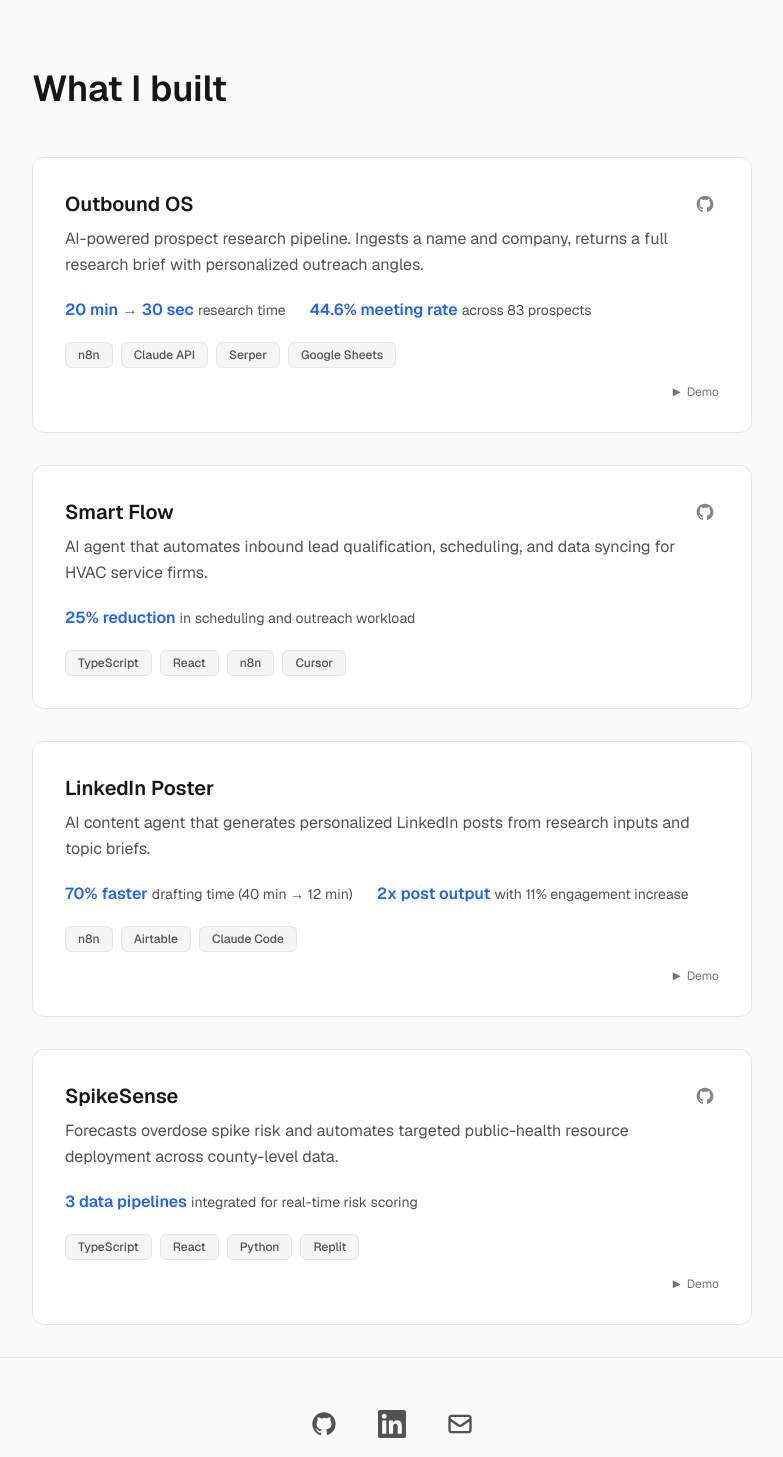
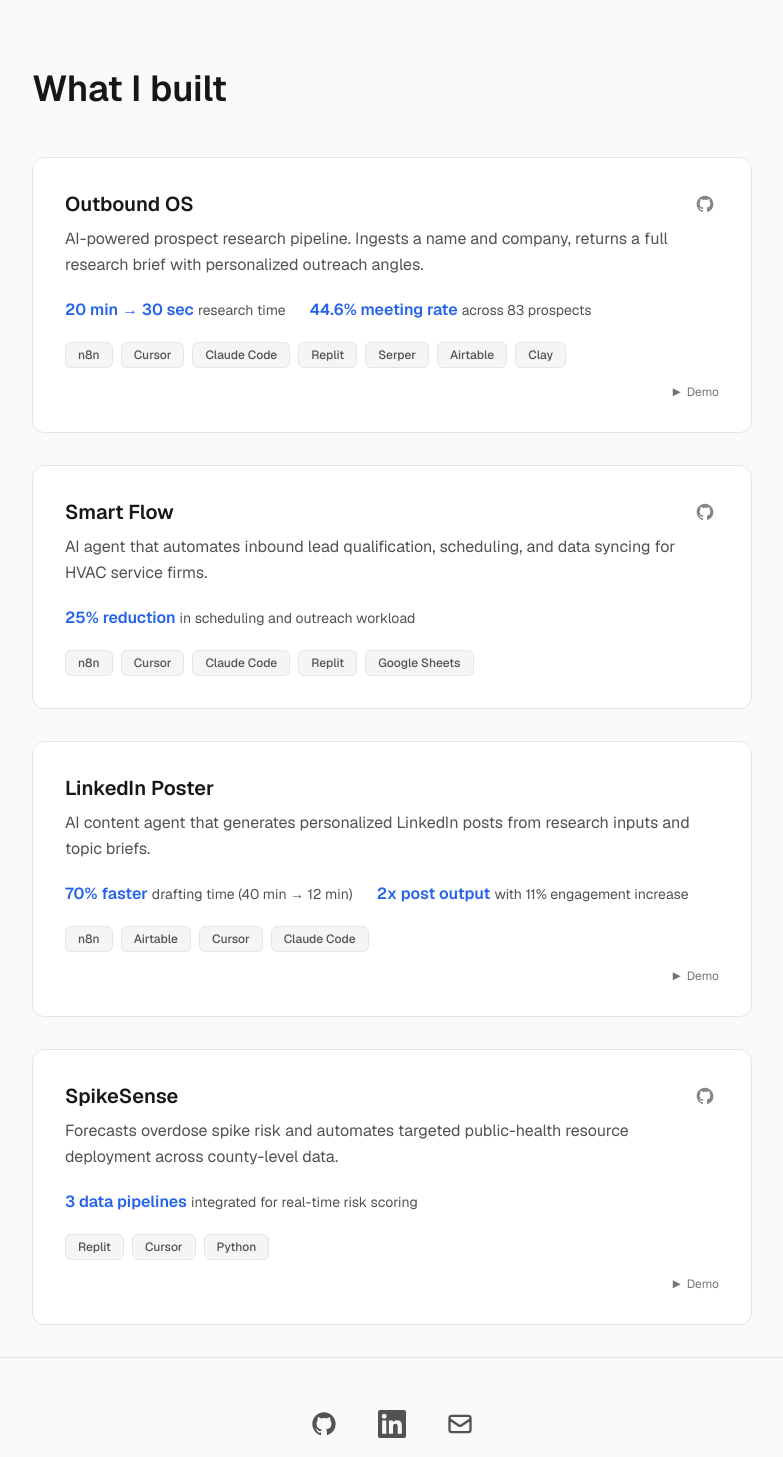
Before and after one commit to BrianJoseph671/Portfolio, a React (Vite) app in the folder Portoflio/: page / in a window 1280 px wide. Shown: the part 289-1746 px from the top of the page, without its empty margins (248-1031 px from the left). Built offline with nearby package versions, Linux system fonts and the light colour scheme.

Commit message:
tech tag updates

```diff
--- a/Portoflio/src/App.jsx
+++ b/Portoflio/src/App.jsx
@@ -103,7 +103,7 @@ function App() {
                 </div>
               </div>
               <div className="flex flex-wrap gap-2">
-                {['n8n', 'Claude API', 'Serper', 'Google Sheets'].map((tag) => (
+                {['n8n','Cursor','Claude Code','Replit','Serper','Airtable','Clay'].map((tag) => (
                   <span
                     key={tag}
                     className="px-3 py-1 rounded-md text-xs font-medium theme-tag border"
@@ -155,7 +155,7 @@ function App() {
                 </div>
               </div>
               <div className="flex flex-wrap gap-2">
-                {['TypeScript', 'React', 'n8n', 'Cursor'].map((tag) => (
+                {['n8n', 'Cursor', 'Claude Code', 'Replit', 'Google Sheets'].map((tag) => (
                   <span
                     key={tag}
                     className="px-3 py-1 rounded-md text-xs font-medium theme-tag border"
@@ -185,7 +185,7 @@ function App() {
                 </div>
               </div>
               <div className="flex flex-wrap gap-2">
-                {['n8n', 'Airtable', 'Claude Code'].map((tag) => (
+                {['n8n', 'Airtable', 'Cursor', 'Claude Code'].map((tag) => (
                   <span
                     key={tag}
                     className="px-3 py-1 rounded-md text-xs font-medium theme-tag border"
@@ -237,7 +237,7 @@ function App() {
                 </div>
               </div>
               <div className="flex flex-wrap gap-2">
-                {['TypeScript', 'React', 'Python', 'Replit'].map((tag) => (
+                {['Replit', 'Cursor', 'Python'].map((tag) => (
                   <span
                     key={tag}
                     className="px-3 py-1 rounded-md text-xs font-medium theme-tag border"
```
